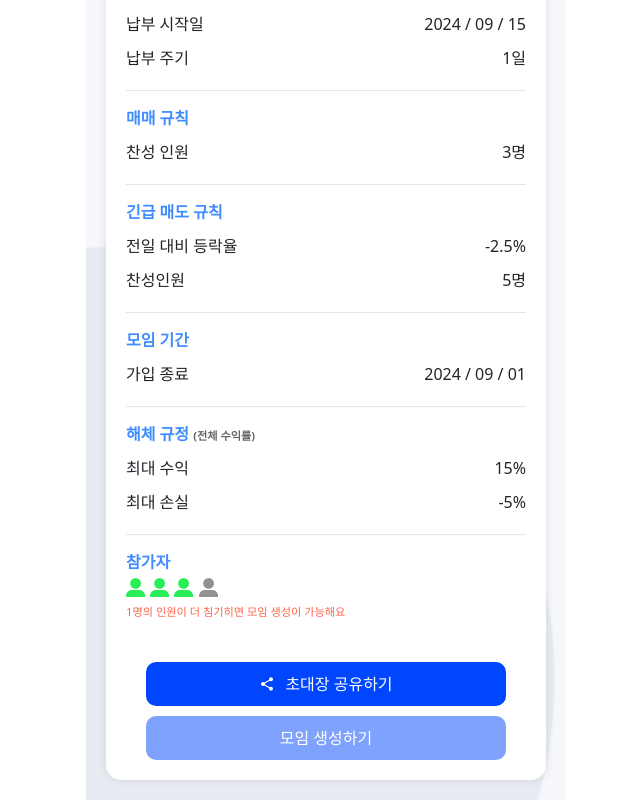
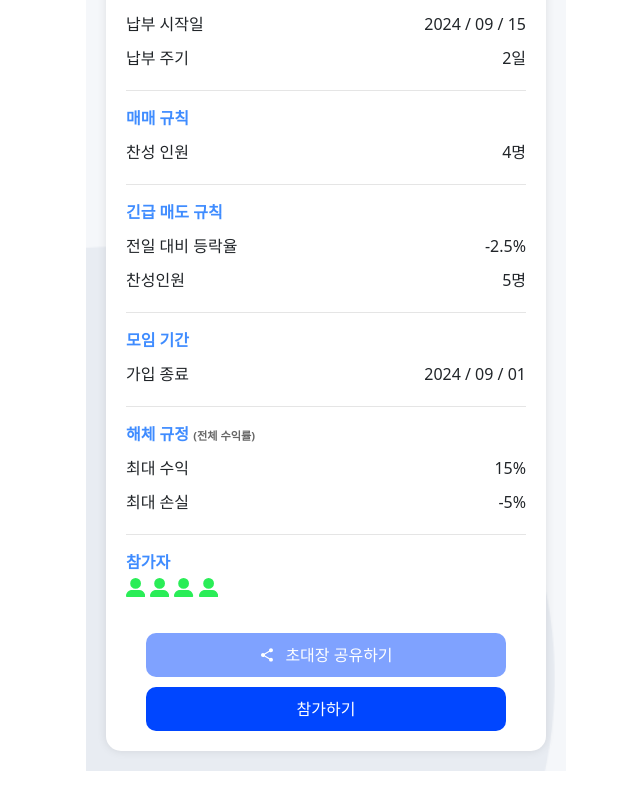
Before and after one commit to PDA-ARMAGYETDON/pda-armagyeton-frontend, a React (Vite) app in the folder amagyeton/: page /group/1/pending in a window 1280 px wide. Shown: the part 460-1260 px from the top of the page, without its empty margins (314-954 px from the left). After the commit the page ends 1231 px from the top, so only its background shows below. Built offline with nearby package versions, Linux system fonts and the light colour scheme; a web font is replaced by a local one.

Commit message:
design: pending 상태 생성 , 초대 버튼 간격 수정

```diff
--- a/amagyeton/src/pages/group/pending/PendingGroup.presenter.jsx
+++ b/amagyeton/src/pages/group/pending/PendingGroup.presenter.jsx
@@ -17,9 +17,9 @@
   payDate: "2024-09-15", // 납부 시작일
   maxLossRt: -5.0, // 해체 규정 최대 손실
   maxProfitRt: 15.0, // // 해체 규정 최대 수익
-  invitedMembers: 3, // 참가자 인원
+  invitedMembers: 4, // 참가자 인원
   isLeader: 1, // 리더인지
-  isParticipating: 0, // 참가자인지
+  isParticipating: 1, // 참가자인지
 };
 
 const role = [
--- a/amagyeton/src/pages/group/pending/PendingGroup.style.js
+++ b/amagyeton/src/pages/group/pending/PendingGroup.style.js
@@ -87,6 +87,7 @@
 
 export const ParticipantDiv = styled.div`
   width: 100%;
+  margin-bottom: 35px;
 `;
 export const Participant = styled(FaUserLarge)`
   font-size: 1.2rem;
@@ -95,7 +96,6 @@
 `;
 
 export const ShareBtn = styled.button`
-  margin-top: 40px;
   width: 90%;
   border: none;
   border-radius: 10px;
```
